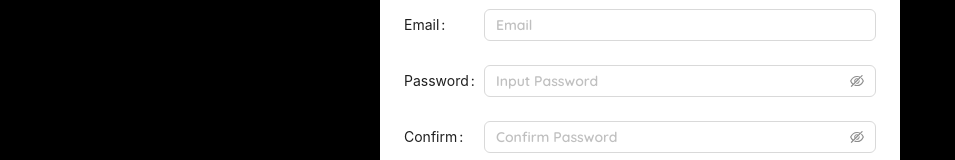
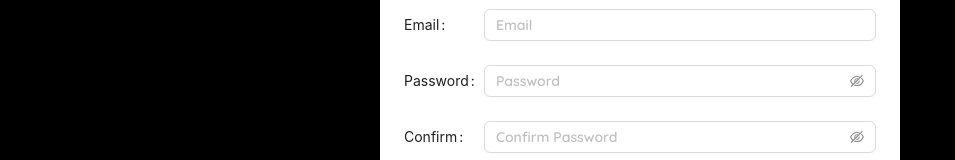
Before and after one commit to EvanZig/messengerApp, a React (Create React App) app in the folder client/: page / in a window 1280 px wide. Both pictures are taken after a click on the button "Open Register Modal". Shown: the part 220-380 px from the top of the page, without its empty margins (0-955 px from the left). Built offline with nearby package versions, Linux system fonts and the light colour scheme.

Commit message:
changed password placeholders

```diff
--- a/client/src/forms/RegisterModal.tsx
+++ b/client/src/forms/RegisterModal.tsx
@@ -106,7 +106,7 @@ const RegisterModal: React.FC = () => {
                         help={registerForm.errors.password}
                     >
                         <Input.Password
-                            placeholder="Input Password"
+                            placeholder="Password"
                             name="password"
                             iconRender={(visible) =>
                                 visible ? (
```
